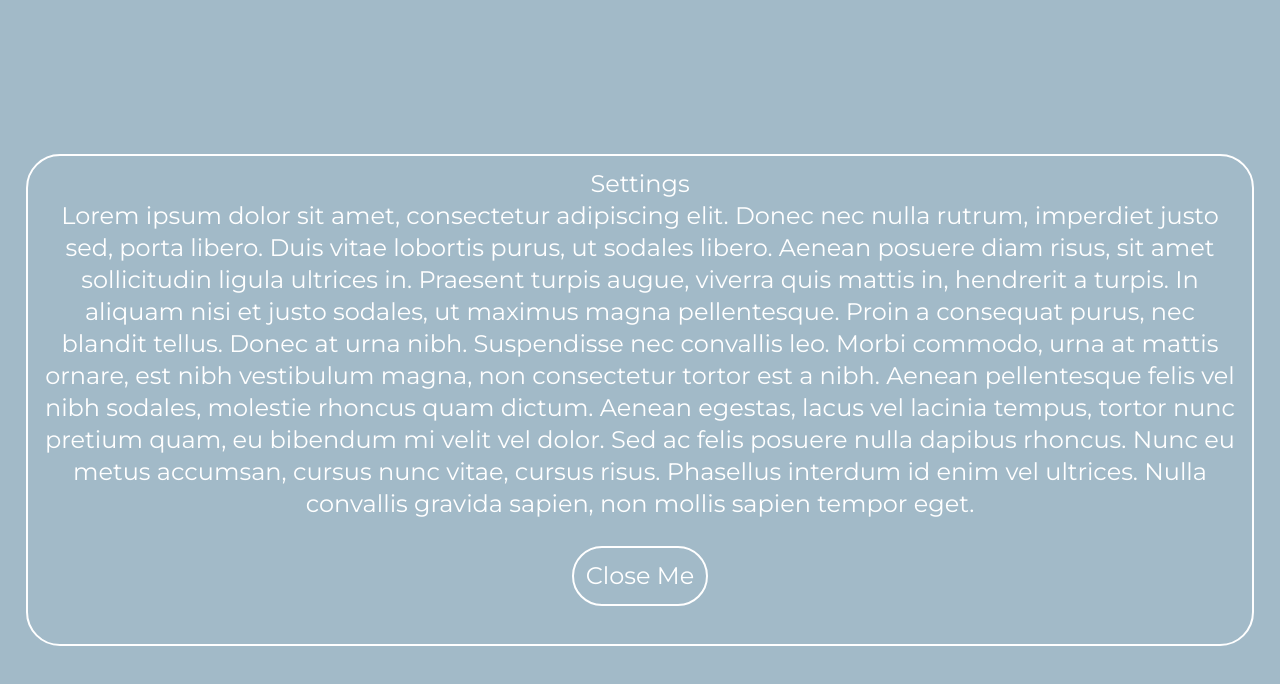
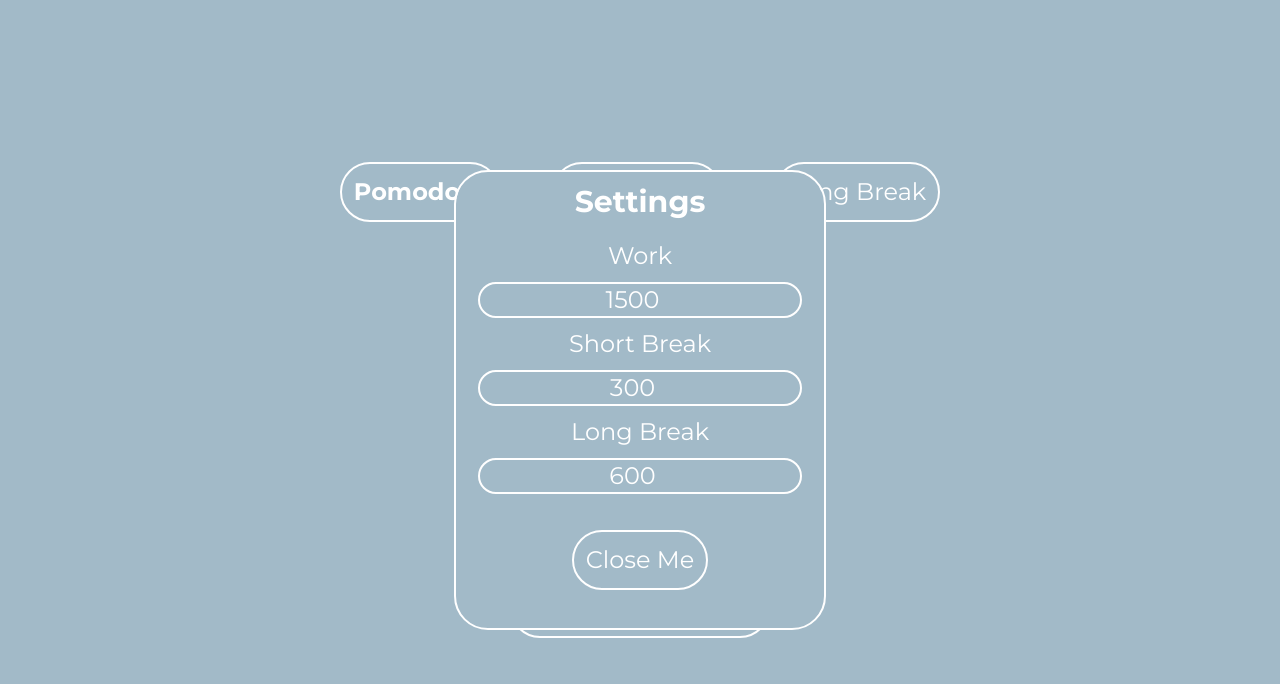
Before and after one commit to lZh1r/pomodoro, a React (Vite) app: page / in a window 1280 px wide. Both pictures are taken after a click on the button "Show Settings". Shown: the top 684 px of the page. Built offline with nearby package versions, Linux system fonts and the light colour scheme.

Commit message:
Added time settings

```diff
--- a/src/App.tsx
+++ b/src/App.tsx
@@ -1,14 +1,26 @@
 import Timer from "./Timer.tsx";
 import SettingModal from "./SettingModal.tsx";
-import {useState} from "react";
+import {ChangeEvent, useState} from "react";
 
 function App() {
 
+    const modeNames = ["Work", "Short Break", "Long Break"]
+    const [modeTimes, setModeTimes] = useState([1500, 300, 600]);
     const [isSettingModalOpen, setIsSettingsModalOpen] = useState(false);
+
+    function handleTimeChange(event:ChangeEvent<HTMLInputElement>) {
+        const newModeTimes = modeTimes;
+        //TODO: HOLY SHT REDO THIS
+        const index = Number(event.target.id);
+        let newTime = Number(event.target.value);
+        newTime = newTime > 3600 ? 3600 : (newTime < 0 ? 10 : newTime);
+        newModeTimes[index] = newTime;
+        setModeTimes(newModeTimes);
+    }
 
     return (
         <div className="text-center font-primary h-screen flex flex-col justify-start sm:justify-center bg-bg">
-            <Timer/>
+            <Timer times={modeTimes}/>
             <button className="text-2xl w-5xs m-4 sm:m-7 bg-bg outline-2 outline-solid outline-white text-white rounded-4xl p-3 cursor-pointer
         hover:scale-105 transition-all w-3xs place-self-center" onClick={() => setIsSettingsModalOpen(true)}>Show Settings</button>
             <SettingModal
@@ -16,8 +28,17 @@ function App() {
                 onClose={() => setIsSettingsModalOpen(false)}
                 children={
                 <>
-                    <h1>Settings</h1>
-                    <p>Lorem ipsum dolor sit amet, consectetur adipiscing elit. Donec nec nulla rutrum, imperdiet justo sed, porta libero. Duis vitae lobortis purus, ut sodales libero. Aenean posuere diam risus, sit amet sollicitudin ligula ultrices in. Praesent turpis augue, viverra quis mattis in, hendrerit a turpis. In aliquam nisi et justo sodales, ut maximus magna pellentesque. Proin a consequat purus, nec blandit tellus. Donec at urna nibh. Suspendisse nec convallis leo. Morbi commodo, urna at mattis ornare, est nibh vestibulum magna, non consectetur tortor est a nibh. Aenean pellentesque felis vel nibh sodales, molestie rhoncus quam dictum. Aenean egestas, lacus vel lacinia tempus, tortor nunc pretium quam, eu bibendum mi velit vel dolor. Sed ac felis posuere nulla dapibus rhoncus. Nunc eu metus accumsan, cursus nunc vitae, cursus risus. Phasellus interdum id enim vel ultrices. Nulla convallis gravida sapien, non mollis sapien tempor eget.</p>
+                    <h1 className="text-3xl font-bold mb-5">Settings</h1>
+                    <form>
+                        {modeTimes.map((time, index) => {
+                            return <>
+                                <h1>{modeNames[index]}</h1>
+                                <input className="w-[40%] md:w-xs outline-2 outline-solid outline-white text-white rounded-4xl m-3 text-center place-self-center"
+                                       id={index.toString()} key={index} type="number" defaultValue={time.toString()} onChange={handleTimeChange}></input>
+                            </>
+
+                        })}
+                    </form>
                 </>
             }
             />
--- a/src/Timer.tsx
+++ b/src/Timer.tsx
@@ -1,13 +1,22 @@
 import {useCallback, useEffect, useReducer, useState} from "react";
 import ModeButton from "./ModeButton.tsx";
 
+enum actions {
+    SWITCH = 'switch_mode',
+    PAUSE = 'pause',
+    UPDATE = 'update',
+    CYCLE = 'cycle'
+}
+
+export default function Timer({times}:{times:number[]}) {
+
     const modes = ["Pomodoro", "Short Break", "Long Break"];
-const modeTimes = [1500, 300, 600];
+    const modeTimes = times;
 
     const cycles = {
-    WORK : {name: 'Work', time: 1500},
-    SHORT_BREAK : {name: 'Short Break', time: 300},
-    LONG_BREAK : {name: 'Long Break', time: 600}
+        WORK : {name: 'Work', time: modeTimes[0]},
+        SHORT_BREAK : {name: 'Short Break', time: modeTimes[1]},
+        LONG_BREAK : {name: 'Long Break', time: modeTimes[2]}
     }
 
     interface timerState {
@@ -19,13 +28,6 @@ interface timerState {
         shadowRadius : number;
         textScale : number;
         selected : boolean[];
-}
-
-enum actions {
-    SWITCH = 'switch_mode',
-    PAUSE = 'pause',
-    UPDATE = 'update',
-    CYCLE = 'cycle'
     }
 
     interface PomAction {
@@ -91,8 +93,6 @@ function reducer(state:timerState, action:PomAction):timerState {
 
     }
 
-export default function Timer() {
-
     const defaultState = {time: cycles.WORK.time, timeChange: 0, buttonText: "Start", currentCycle: cycles.WORK.name, streak: 0, shadowRadius: 0, textScale: 1, selected: [true, false, false]}
 
     const [state, dispatch] = useReducer(reducer, defaultState);
```
Lines whose indentation alone changed are shown as unchanged.
